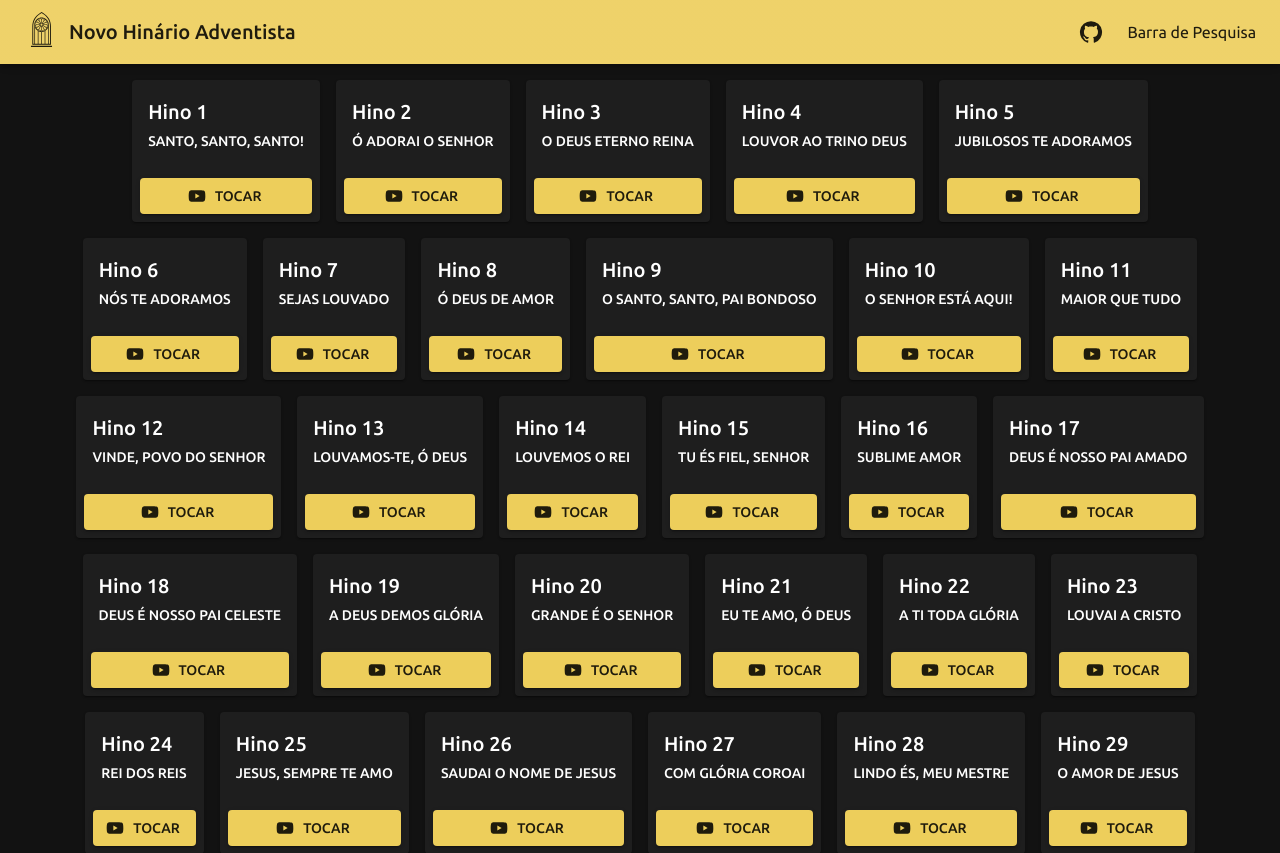
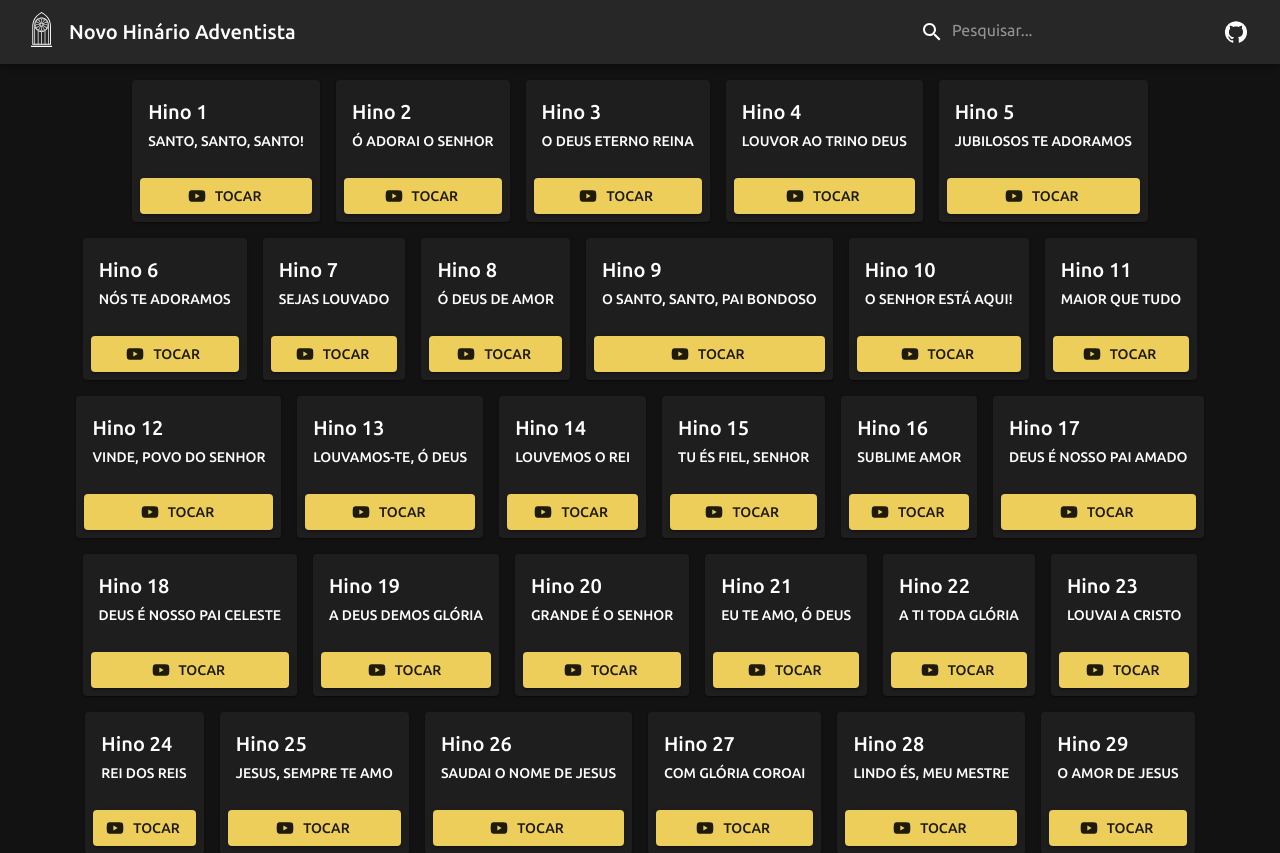
Before and after one commit to mdmundo/fresh-hasd, a React (Vite) app: page / in a window 1280 px wide. Shown: the top 853 px of the page. Built offline with nearby package versions, Linux system fonts and the light colour scheme.

Commit message:
search field and color change

```diff
--- a/src/App.tsx
+++ b/src/App.tsx
@@ -8,12 +8,16 @@ import {
   createTheme,
   Grid,
   IconButton,
+  InputAdornment,
+  InputBase,
+  Paper,
+  TextField,
   ThemeProvider,
   Toolbar,
   Typography,
 } from "@mui/material";
 import CssBaseline from "@mui/material/CssBaseline";
-import { YouTube, GitHub } from "@mui/icons-material";
+import { YouTube, GitHub, Search } from "@mui/icons-material";
 import hymns from "./hymns.json";
 import { Logo } from "./Icons";
 
@@ -26,13 +30,12 @@ const App = () => {
   return (
     <ThemeProvider theme={theme}>
       <CssBaseline />
-      <AppBar position="sticky" enableColorOnDark>
+      <AppBar position="sticky">
         <Toolbar>
           <Grid container direction="row" justifyContent="space-between" alignItems="center">
             <Grid item>
               <Grid container columnSpacing={1.25} direction="row" alignItems="center">
                 <Grid item>
-                  {/* <IconButton color="inherit" size="large" children={<Logo fontSize="large" />} /> */}
                   <Logo fontSize="large" />
                 </Grid>
                 <Grid item>
@@ -43,10 +46,18 @@ const App = () => {
             <Grid item>
               <Grid container columnSpacing={2} direction="row" alignItems="center">
                 <Grid item>
-                  <IconButton color="inherit" children={<GitHub />} />
+                  <InputBase
+                    placeholder="Pesquisar..."
+                    size="small"
+                    startAdornment={
+                      <InputAdornment position="start">
+                        <Search />
+                      </InputAdornment>
+                    }
+                  />
                 </Grid>
                 <Grid item>
-                  <Typography children="Barra de Pesquisa" />
+                  <IconButton color="inherit" children={<GitHub />} />
                 </Grid>
               </Grid>
             </Grid>
```
